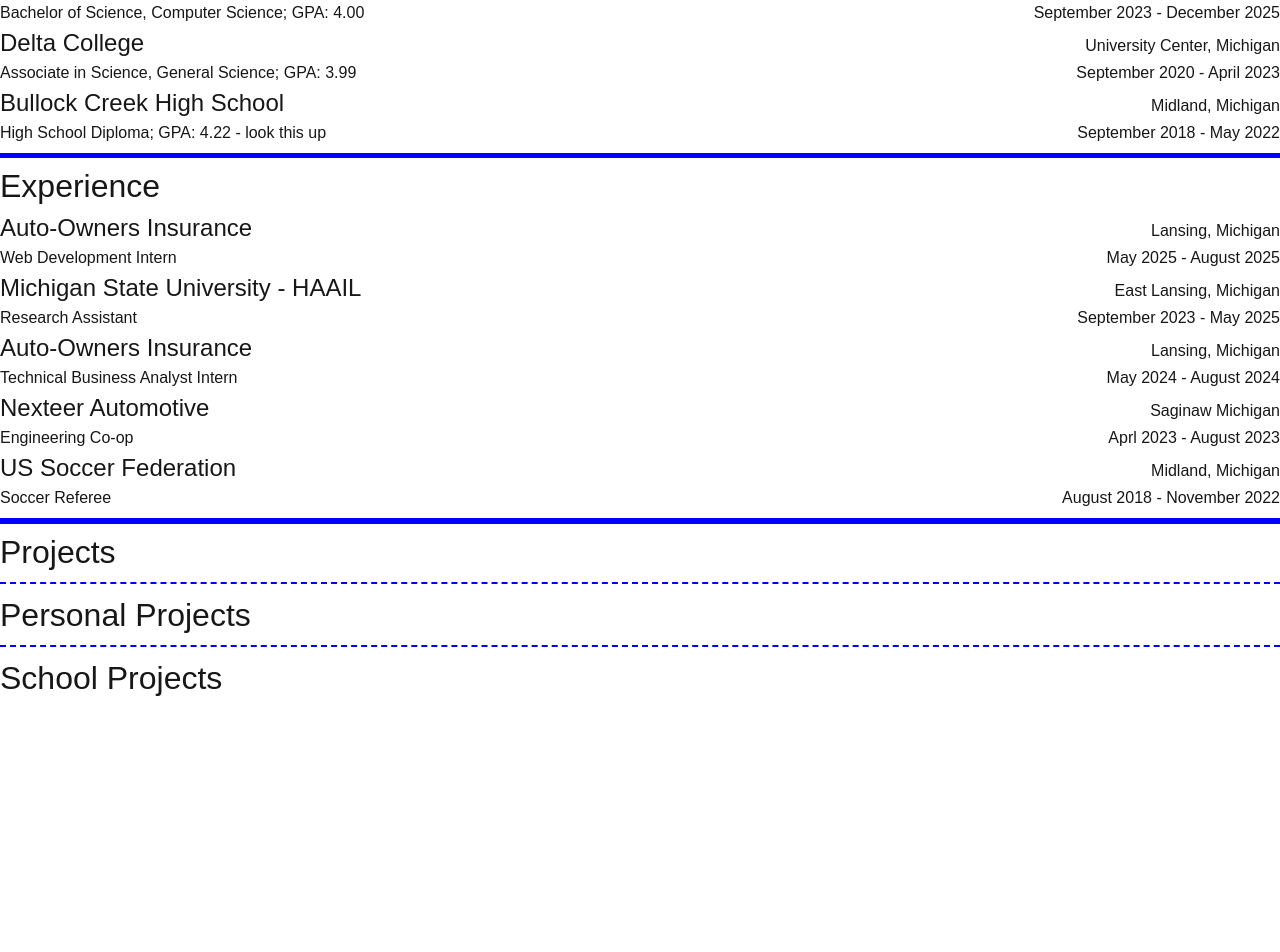
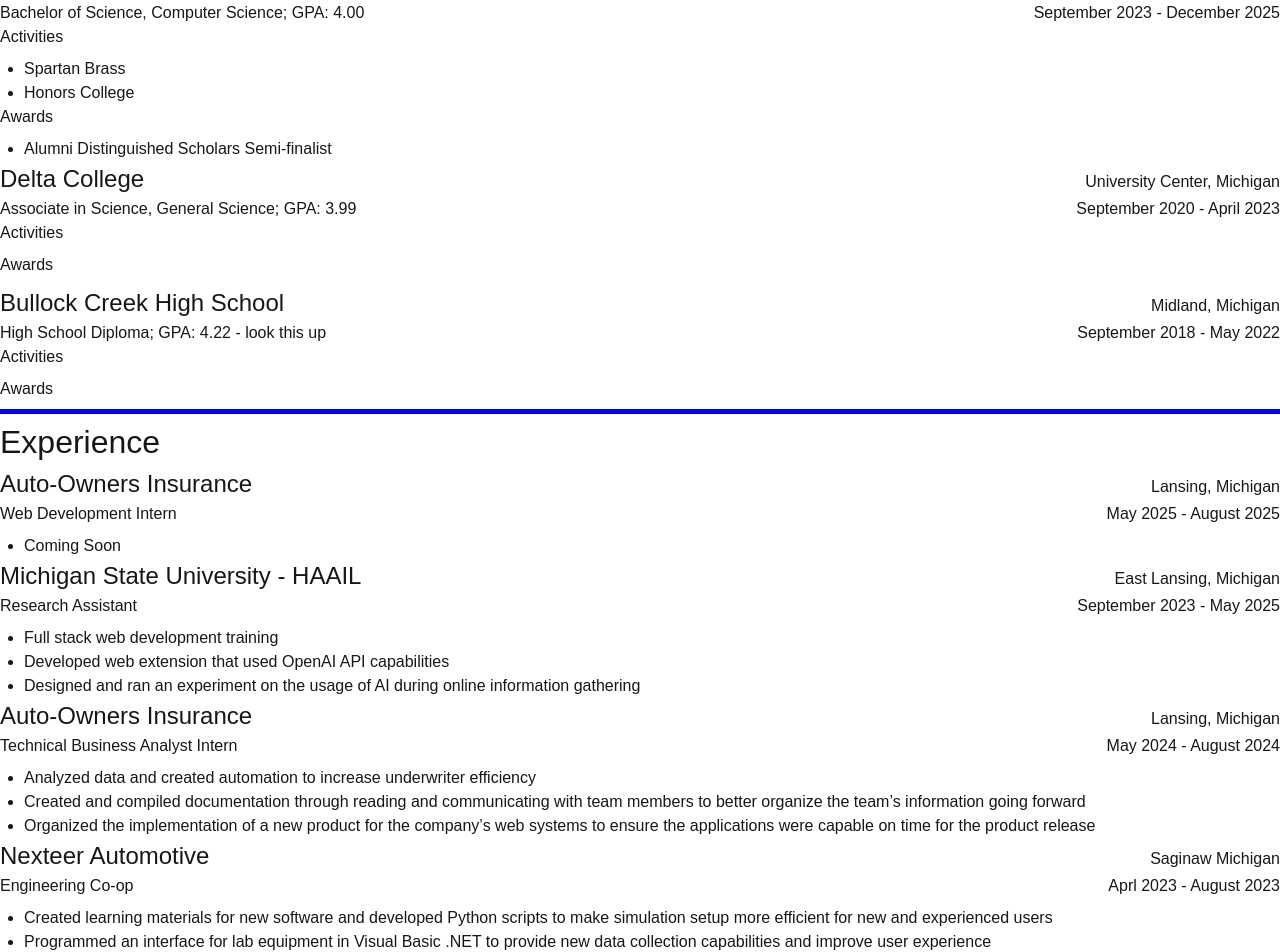
Before and after one commit to qfransen/qfransen.github.io, a Next.js app: page /cv in a window 1280 px wide. Shown: the part 240-1192 px from the top of the page. Before the commit the page ends 942 px from the top, so only its background shows below. Built offline with nearby package versions, Linux system fonts and the light colour scheme.

Commit message:
more cv stuff

```diff
--- a/src/app/cv/cv.css
+++ b/src/app/cv/cv.css
@@ -21,3 +21,9 @@
     align-items: baseline;
     justify-content: space-between;
 }
+
+.bullet-list {
+    list-style-type: disc;
+    padding-left: 1.5rem;
+    margin-top: 0.5rem;
+}
--- a/src/app/cv/page.tsx
+++ b/src/app/cv/page.tsx
@@ -33,7 +33,8 @@ function subsection(sectionName: string): JSX.Element {
     </>);
 }
 
-function createEducation(schoolName: string, location: string, gpa: string, timeframe: string, degree: string): JSX.Element {
+function createEducation(schoolName: string, location: string, gpa: string, timeframe: string, degree: string,
+                         activities: string[], awards: string[]): JSX.Element {
     // TODO: add activities category
     // TODO: add awards category
     return (<>
@@ -45,6 +46,20 @@ function createEducation(schoolName: string, location: string, gpa: string, time
             <p>{degree}; GPA: {gpa}</p>
             <p>{timeframe}</p>
         </div>
+
+        <h4>Activities</h4>
+        <ul className={'bullet-list'}>
+            {activities.map((bullet, index) => (
+                <li key={index}>{bullet}</li>
+            ))}
+        </ul>
+
+        <h4>Awards</h4>
+        <ul className={'bullet-list'}>
+            {awards.map((bullet, index) => (
+                <li key={index}>{bullet}</li>
+            ))}
+        </ul>
     </>)
 }
 
@@ -54,17 +69,17 @@ function fullEducation(): JSX.Element {
     return (<>
         {section('Education')}
         {createEducation('Michigan State University', 'East Lansing, Michigan', '4.00',
-        'September 2023 - December 2025', 'Bachelor of Science, Computer Science')}
+        'September 2023 - December 2025', 'Bachelor of Science, Computer Science',
+        ['Spartan Brass', 'Honors College'], ['Alumni Distinguished Scholars Semi-finalist'])}
         {createEducation('Delta College', 'University Center, Michigan', '3.99',
-        'September 2020 - April 2023', 'Associate in Science, General Science')}
+        'September 2020 - April 2023', 'Associate in Science, General Science', [], [])}
         {createEducation('Bullock Creek High School', 'Midland, Michigan', '4.22 - look this up',
-        'September 2018 - May 2022', 'High School Diploma')}
+        'September 2018 - May 2022', 'High School Diploma', [], [])}
     </>)
 }
 
 
-function createExperience(company: string, location: string, role: string, timeframe: string, bullets: any): JSX.Element {
-    // TODO: add bullets functionality
+function createExperience(company: string, location: string, role: string, timeframe: string, bullets: string[]): JSX.Element {
     return (<>
         <div className="two-part-row">
             <h3>{company}</h3>
@@ -74,6 +89,11 @@ function createExperience(company: string, location: string, role: string, timef
             <p>{role}</p>
             <p>{timeframe}</p>
         </div>
+        <ul className={'bullet-list'}>
+            {bullets.map((bullet, index) => (
+                <li key={index}>{bullet}</li>
+            ))}
+        </ul>
     </>)
 }
 
@@ -83,15 +103,31 @@ function fullExperiences(): JSX.Element {
         {section('Experience')}
 
         {createExperience('Auto-Owners Insurance', 'Lansing, Michigan', 'Web Development Intern',
-        'May 2025 - August 2025', [])}
+        'May 2025 - August 2025', ['Coming Soon'])}
+
         {createExperience('Michigan State University - HAAIL',
-        'East Lansing, Michigan', 'Research Assistant', 'September 2023 - May 2025', [])}
+        'East Lansing, Michigan', 'Research Assistant', 'September 2023 - May 2025',
+            ['Full stack web development training',
+            'Developed web extension that used OpenAI API capabilities',
+            'Designed and ran an experiment on the usage of AI during online information gathering'])}
+
         {createExperience('Auto-Owners Insurance', 'Lansing, Michigan', 'Technical Business Analyst Intern',
-            'May 2024 - August 2024', [])}
+            'May 2024 - August 2024',
+            ['Analyzed data and created automation to increase underwriter efficiency',
+            'Created and compiled documentation through reading and communicating with team ' +
+            'members to better organize the team’s information going forward',
+            'Organized the implementation of a new product for the company’s web systems to ' +
+            'ensure the applications were capable on time for the product release\n'])}
+
         {createExperience('Nexteer Automotive', 'Saginaw Michigan', 'Engineering Co-op',
-        'Aprl 2023 - August 2023', [])}
+        'Aprl 2023 - August 2023',
+            ['Created learning materials for new software and developed Python scripts to make simulation setup more efficient for new and experienced users',
+            'Programmed an interface for lab equipment in Visual Basic .NET to provide new data collection capabilities and improve user experience'])}
+
         {createExperience('US Soccer Federation', 'Midland, Michigan', 'Soccer Referee',
-        'August 2018 - November 2022', [])}
+        'August 2018 - November 2022',
+            ['Functioned as a team to consistently officiate and address problems',
+            'Educated new referees and provided feedback for improvement'])}
     </>)
 }
 
--- a/src/app/globals.css
+++ b/src/app/globals.css
@@ -10,14 +10,14 @@
 @media (prefers-color-scheme: dark) {
   :root {
     --background: #0a0a0a;
-    --foreground: #ededed;
+    --foreground: #d0d0ff;
   }
 }
 
 body {
   color: var(--foreground);
   background: var(--background);
-  font-family: Arial, Helvetica, sans-serif;
+  font-family: Computer Modern, Arial, Helvetica, sans-serif;
 }
 
 h1 {
--- a/src/app/ui/navbar.css
+++ b/src/app/ui/navbar.css
@@ -12,7 +12,8 @@ nav {
 
 .nav-item {
     color: rgb(31,41,55);
-    padding: 1vw
+    padding: 1vw;
+    font-weight: bold
 }
 
 .nav-item:hover {
```
